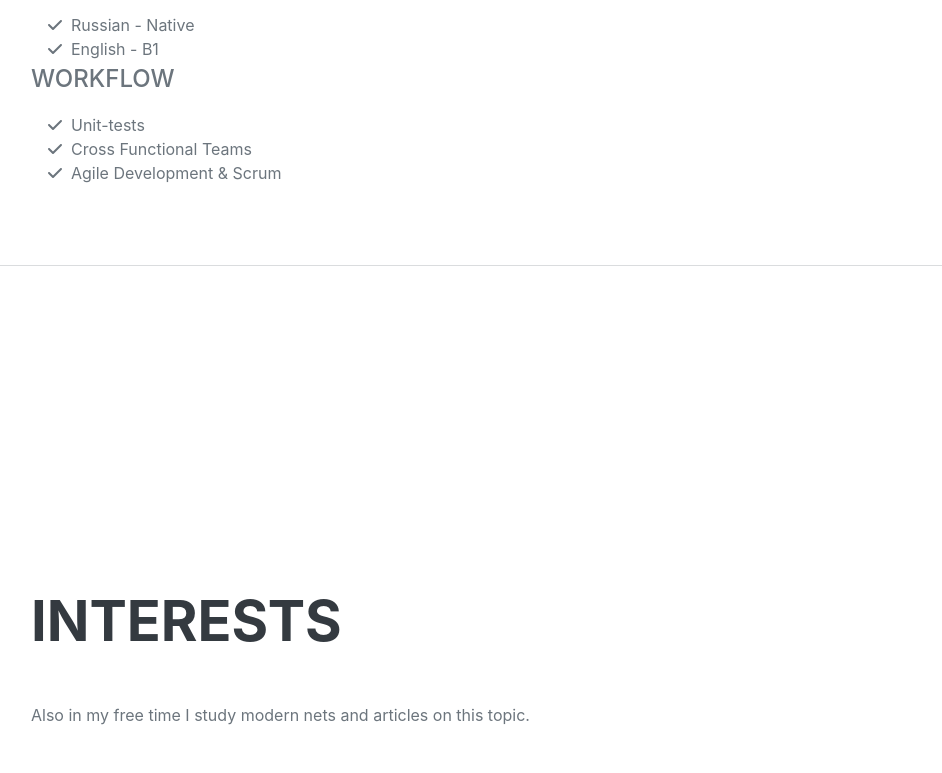
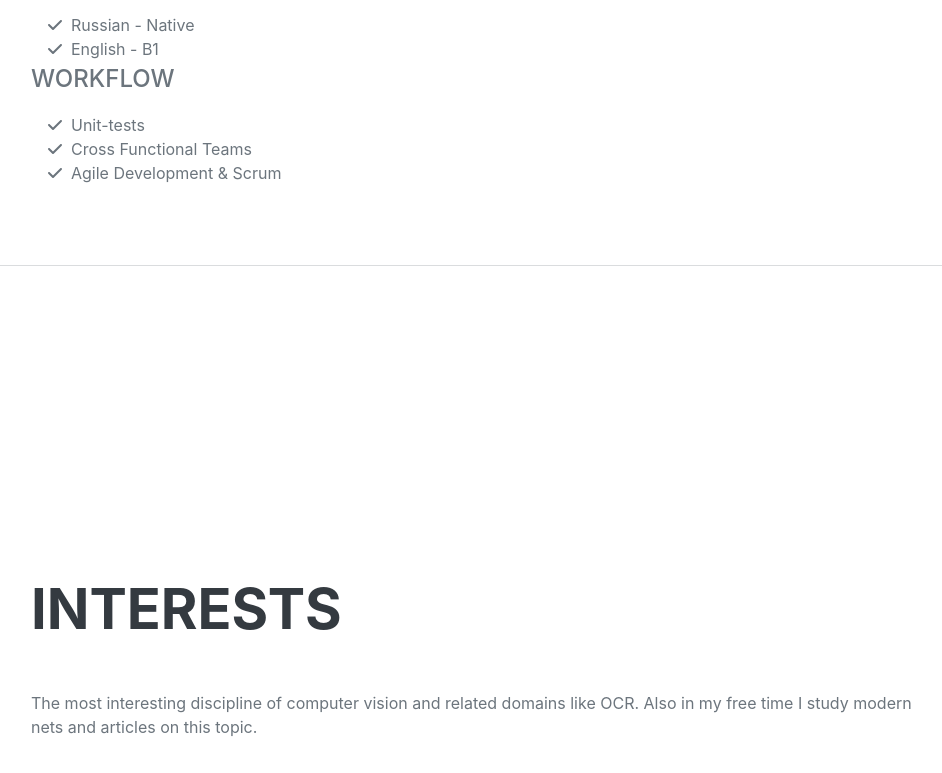
Before and after one commit to LehaShark/LehaShark.github.io, a plain HTML site: page index.html in a window 1280 px wide. Shown: the part 4590-5363 px from the top of the page, without its empty margins (289-1231 px from the left). Drawn offline with nearby package versions, Linux system fonts and the light colour scheme; a web font is replaced by a local one.

```diff
--- a/index.html
+++ b/index.html
@@ -286,7 +286,7 @@
             <section class="resume-section" id="interests">
                 <div class="resume-section-content">
                     <h2 class="mb-5">Interests</h2>
-                    <p> Also in my free time I study modern nets and articles on this topic.</p>
+                    <p> The most interesting discipline of computer vision and related domains like OCR. Also in my free time I study modern nets and articles on this topic.</p>
                     <p class="mb-0"></p>
                 </div>
             </section>
```
